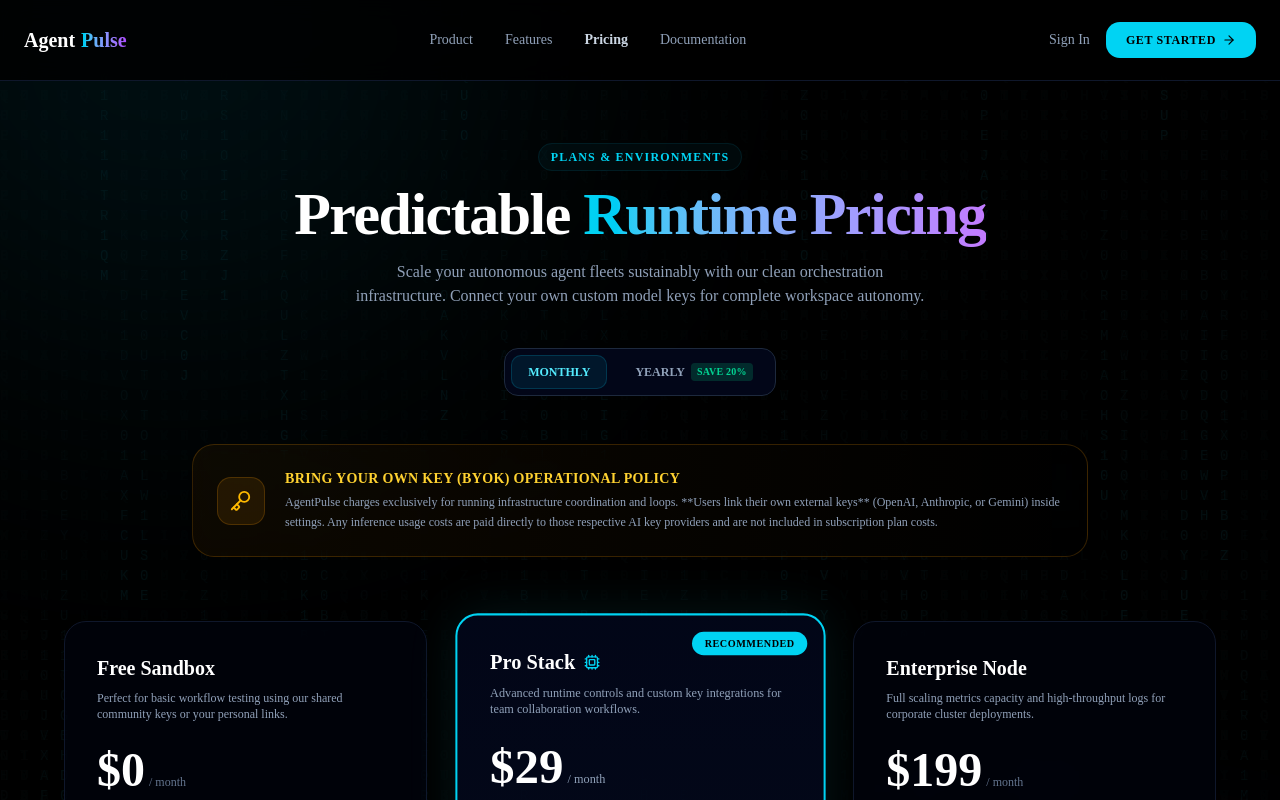
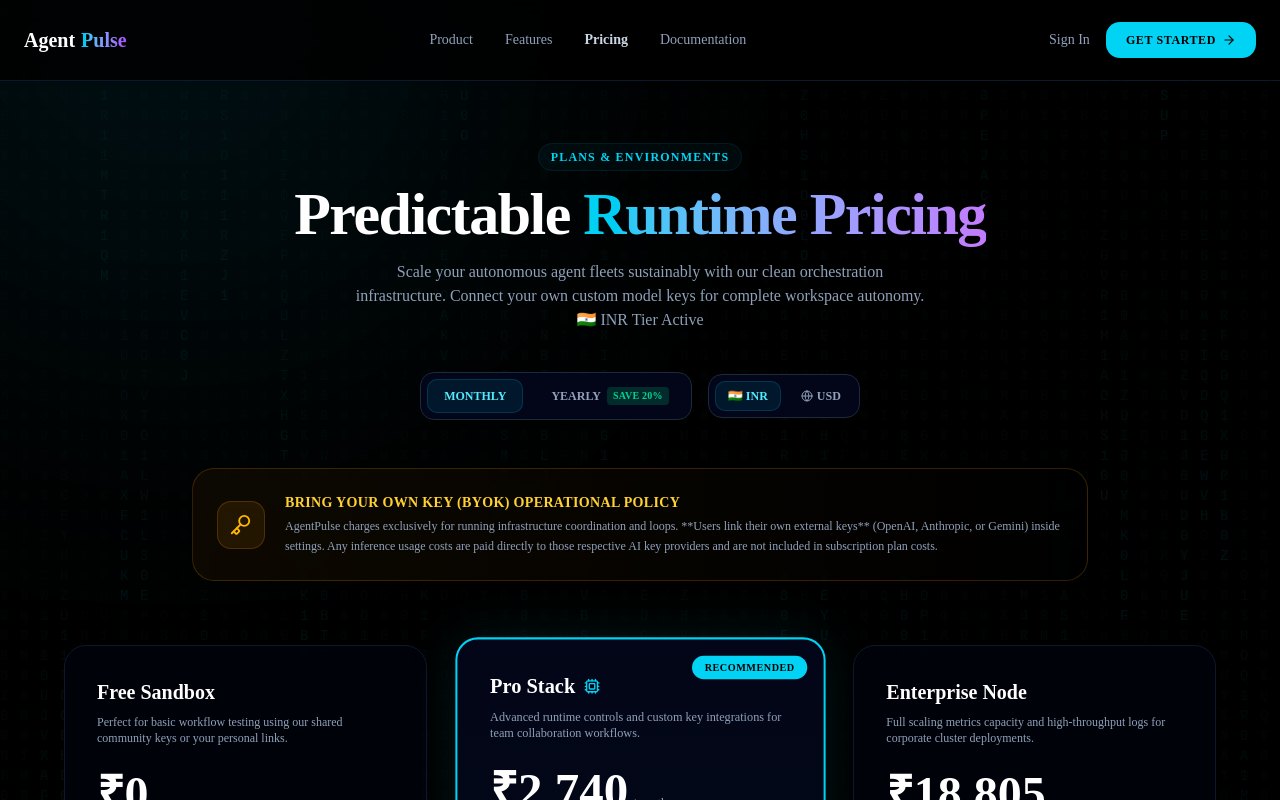
Before and after one commit to milan-backend/Agent-Pulse, a Next.js app in the folder frontend/: page /pricing in a window 1280 px wide. Shown: the top 800 px of the page. Built offline with nearby package versions, Linux system fonts and the light colour scheme; no server answers.

Commit message:
added paddle

```diff
--- a/frontend/app/dashboard/billing/page.tsx
+++ b/frontend/app/dashboard/billing/page.tsx
@@ -5,7 +5,7 @@ import { createCheckout, getCurrentPlan } from "@/components/api";
 import { initializePaddle, Paddle } from "@paddle/paddle-js";
 import { CreditCard, Rocket, Shield, Cpu, CheckCircle2, Sparkles, Globe } from "lucide-react";
 
-// Updated pricing matrix with precise math matching international conversion (₹26,085 & ₹180,300)
+// Updated pricing matrix matrix generator handling 100% value parity for Indian users across all cycles
 const plansData = (isIndia: boolean, billingCycle: "monthly" | "yearly") => [
   {
     name: "Free",
@@ -31,9 +31,9 @@ const plansData = (isIndia: boolean, billingCycle: "monthly" | "yearly") => [
   },
   {
     name: "Pro",
-    // 💡 CALCULATION: ₹26,085 / 12 = ₹2,174 (Correct parity with $276/yr)
+    // 💡 PARITY FIXED: Monthly is exactly ₹2,740 ($29) | Yearly breaks down to ₹2,174/mo ($23)
     price: isIndia
-      ? (billingCycle === "monthly" ? "₹2,499" : "₹2,174")
+      ? (billingCycle === "monthly" ? "₹2,740" : "₹2,174")
       : (billingCycle === "monthly" ? "$29" : "$23"),
     description: "Advanced runtime monitoring and guardrails built for growing developer teams",
     features: [
@@ -59,9 +59,9 @@ const plansData = (isIndia: boolean, billingCycle: "monthly" | "yearly") => [
   },
   {
     name: "Enterprise",
-    // 💡 CALCULATION: ₹180,300 / 12 = ₹15,025 (Correct parity with $1,908/yr)
+    // 💡 PARITY FIXED: Monthly is exactly ₹18,805 ($199) | Yearly breaks down to ₹15,025/mo ($159)
     price: isIndia
-      ? (billingCycle === "monthly" ? "₹16,999" : "₹15,025")
+      ? (billingCycle === "monthly" ? "₹18,805" : "₹15,025")
       : (billingCycle === "monthly" ? "$199" : "$159"),
     description: "Full scaling capacity and high-throughput logging for high-volume agent frameworks",
     features: [
--- a/frontend/app/pricing/page.tsx
+++ b/frontend/app/pricing/page.tsx
@@ -1,7 +1,7 @@
 "use client";
 
-import React, { useState } from "react";
-import { CheckCircle2, Cpu, HelpCircle, ChevronDown, Key } from "lucide-react";
+import React, { useState, useEffect } from "react";
+import { CheckCircle2, Cpu, ChevronDown, Key, Globe } from "lucide-react";
 import MatrixBg from "@/components/MatrixBg";
 import Navbar from "@/components/Navbar";
 import Footer from "@/components/Footer";
@@ -14,6 +14,26 @@ interface FAQItem {
 export default function PricingPage() {
   const [isYearly, setIsYearly] = useState<boolean>(false);
   const [openFaq, setOpenFaq] = useState<number | null>(null);
+  const [isIndia, setIsIndia] = useState<boolean>(true);
+  const [detectingRegion, setDetectingRegion] = useState<boolean>(true);
+
+  // Automatic locale tracking matrix context synchronization
+  useEffect(() => {
+    const locateUserRegion = async () => {
+      try {
+        const response = await fetch("https://ip-api.com/json/");
+        const data = await response.json();
+        if (data && data.countryCode) {
+          setIsIndia(data.countryCode === "IN");
+        }
+      } catch (err) {
+        setIsIndia(true); // Secure fallback constraint strategy
+      } finally {
+        setDetectingRegion(false);
+      }
+    };
+    locateUserRegion();
+  }, []);
 
   const toggleFaq = (index: number): void => {
     setOpenFaq(openFaq === index ? null : index);
@@ -49,10 +69,13 @@ export default function PricingPage() {
           </h1>
           <p className="text-slate-400 text-sm md:text-base font-sans max-w-xl mx-auto">
             Scale your autonomous agent fleets sustainably with our clean orchestration infrastructure. Connect your own custom model keys for complete workspace autonomy.
+            {detectingRegion ? " (Sniffing locale...)" : isIndia ? " 🇮🇳 INR Tier Active" : " 🌐 USD Tier Active"}
           </p>
 
+          {/* DISPLAY CONTROLS ROW */}
+          <div className="mt-10 flex flex-col sm:flex-row items-center justify-center gap-4">
             {/* DYNAMIC MONTHLY / YEARLY TOGGLE */}
-          <div className="mt-10 inline-flex items-center gap-3 bg-slate-950 border border-slate-800 p-1.5 rounded-xl backdrop-blur-md">
+            <div className="inline-flex items-center gap-3 bg-slate-950 border border-slate-800 p-1.5 rounded-xl backdrop-blur-md">
               <button
                 onClick={() => setIsYearly(false)}
                 className={`px-4 py-2 rounded-lg text-xs font-mono font-bold transition-all ${
@@ -69,6 +92,23 @@ export default function PricingPage() {
               >
                 YEARLY <span className="text-[10px] bg-emerald-500/20 text-emerald-400 px-1.5 py-0.5 rounded font-sans font-black uppercase tracking-wide">SAVE 20%</span>
               </button>
+            </div>
+
+            {/* EXTERNAL CURRENCY FALLBACK TOGGLE */}
+            <div className="bg-slate-950 border border-slate-800 p-1.5 rounded-xl flex items-center gap-2 backdrop-blur-md">
+              <button
+                onClick={() => setIsIndia(true)}
+                className={`px-3 py-1.5 rounded-lg text-xs font-mono font-bold transition-all ${isIndia ? "bg-cyan-500/10 text-cyan-300 border border-cyan-500/20" : "text-slate-400 hover:text-slate-200"}`}
+              >
+                🇮🇳 INR
+              </button>
+              <button
+                onClick={() => setIsIndia(false)}
+                className={`px-3 py-1.5 rounded-lg text-xs font-mono font-bold transition-all flex items-center gap-1 ${!isIndia ? "bg-cyan-500/10 text-cyan-300 border border-cyan-500/20" : "text-slate-400 hover:text-slate-200"}`}
+              >
+                <Globe size={12} /> USD
+              </button>
+            </div>
           </div>
         </div>
 
@@ -97,7 +137,7 @@ export default function PricingPage() {
               </p>
 
               <div className="mt-6 flex items-baseline gap-1">
-                <span className="text-5xl font-black text-white">$0</span>
+                <span className="text-5xl font-black text-white">{isIndia ? "₹0" : "$0"}</span>
                 <span className="text-xs font-mono text-slate-500">/ month</span>
               </div>
 
@@ -144,10 +184,12 @@ export default function PricingPage() {
               </p>
 
               <div className="mt-6 flex items-baseline gap-1">
-                <span className="text-5xl font-black text-white">
-                  ${isYearly ? "23" : "29"}
+                <span className="text-4xl md:text-5xl font-black text-white">
+                  {isIndia
+                    ? (isYearly ? "₹2,174" : "₹2,740")
+                    : (isYearly ? "$23" : "$29")}
                 </span>
-                <span className="text-xs font-mono text-slate-400">/ month</span>
+                <span className="text-xs font-mono text-slate-400">/{isYearly ? "mo billed yearly" : "month"}</span>
               </div>
 
               <div className="mt-8 space-y-4 border-t border-cyan-950 pt-6">
@@ -189,10 +231,12 @@ export default function PricingPage() {
               </p>
 
               <div className="mt-6 flex items-baseline gap-1">
-                <span className="text-5xl font-black text-white">
-                  ${isYearly ? "159" : "199"}
+                <span className="text-4xl md:text-5xl font-black text-white">
+                  {isIndia
+                    ? (isYearly ? "₹15,025" : "₹18,805")
+                    : (isYearly ? "$159" : "$199")}
                 </span>
-                <span className="text-xs font-mono text-slate-500">/ month</span>
+                <span className="text-xs font-mono text-slate-500">/{isYearly ? "mo billed yearly" : "month"}</span>
               </div>
 
               <div className="mt-8 space-y-4 border-t border-slate-900 pt-6">
```
Also changed, not shown: 1 other file (tests, documents, lock files or other folders). Lines whose indentation alone changed are shown as unchanged.
